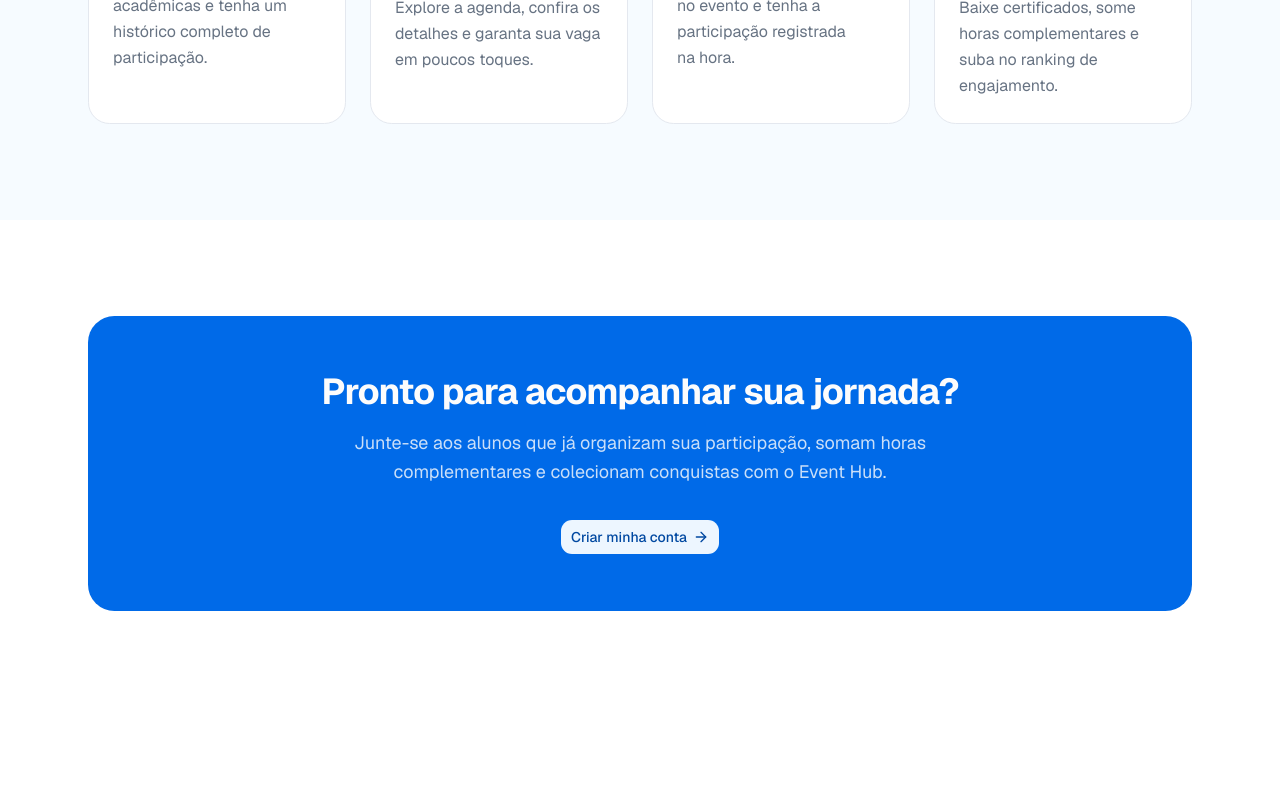
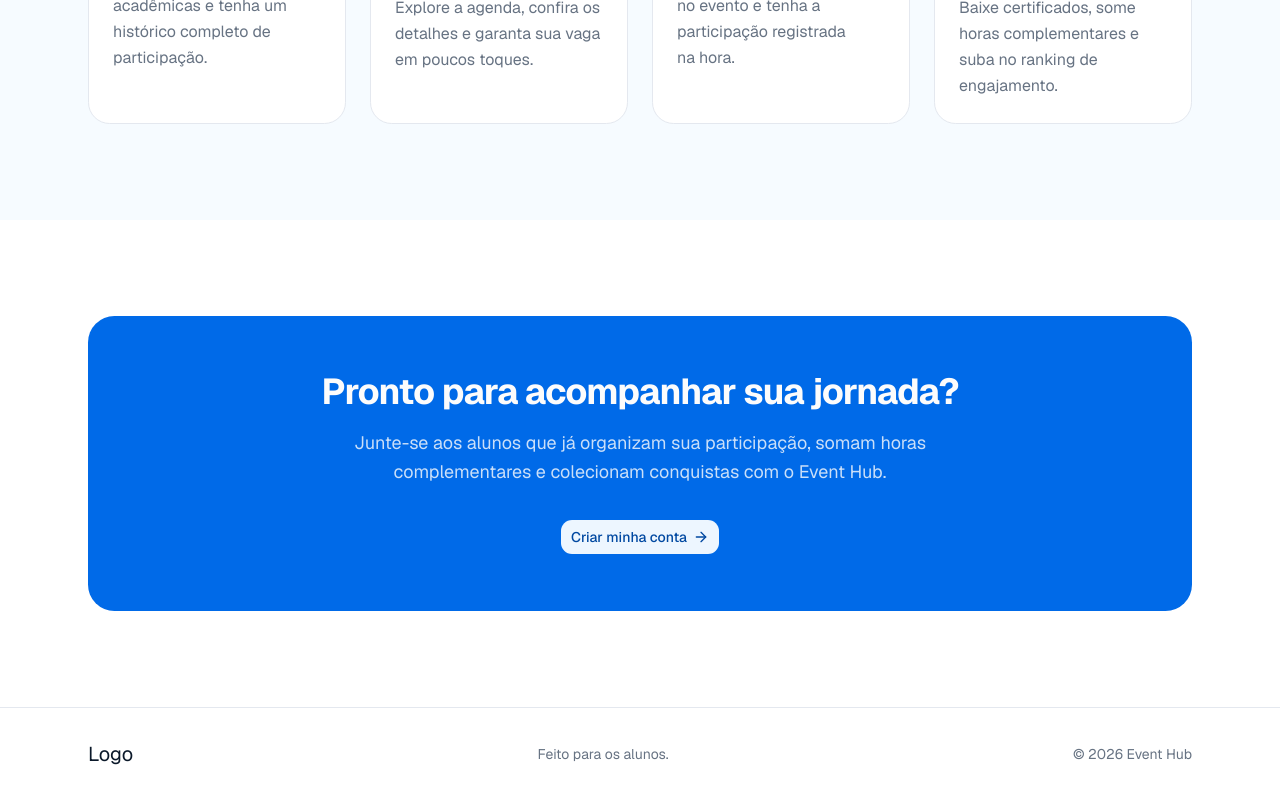
Before and after one commit to HenriqueSagawa/event-hub, a Next.js app in the folder frontend/: page / in a window 1280 px wide. Shown: the part 1843-2643 px from the top of the page. Before the commit the page ends 2550 px from the top, so only its background shows below. Built offline with nearby package versions, Linux system fonts and the light colour scheme.

Commit message:
feat(frontend): add SiteFooter component to the main landing page

```diff
--- a/frontend/app/page.tsx
+++ b/frontend/app/page.tsx
@@ -3,6 +3,7 @@ import { Hero } from "@/components/landing/hero";
 import { Features } from "@/components/landing/features";
 import { HowItWorks } from "@/components/landing/how-it-works";
 import { Cta } from "@/components/landing/cta";
+import { SiteFooter } from "@/components/site-footer";
 
 export default function Home() {
   return (
@@ -14,6 +15,7 @@ export default function Home() {
         <HowItWorks />
         <Cta />
       </main>
+      <SiteFooter />
     </div>
   );
 }
--- /dev/null
+++ b/frontend/components/site-footer.tsx
@@ -0,0 +1,14 @@
+export function SiteFooter() {
+  return (
+    <footer className="border-t border-border bg-background">
+      <div className="mx-auto flex max-w-6xl flex-col items-center justify-between gap-4 px-4 py-8 sm:flex-row sm:px-6">
+        <h1 className="text-xl">Logo</h1>
+        <p className="text-sm text-muted-foreground">Feito para os alunos.</p>
+        <p className="text-sm text-muted-foreground">
+          {"© "}
+          {new Date().getFullYear()} Event Hub
+        </p>
+      </div>
+    </footer>
+  );
+}
```
